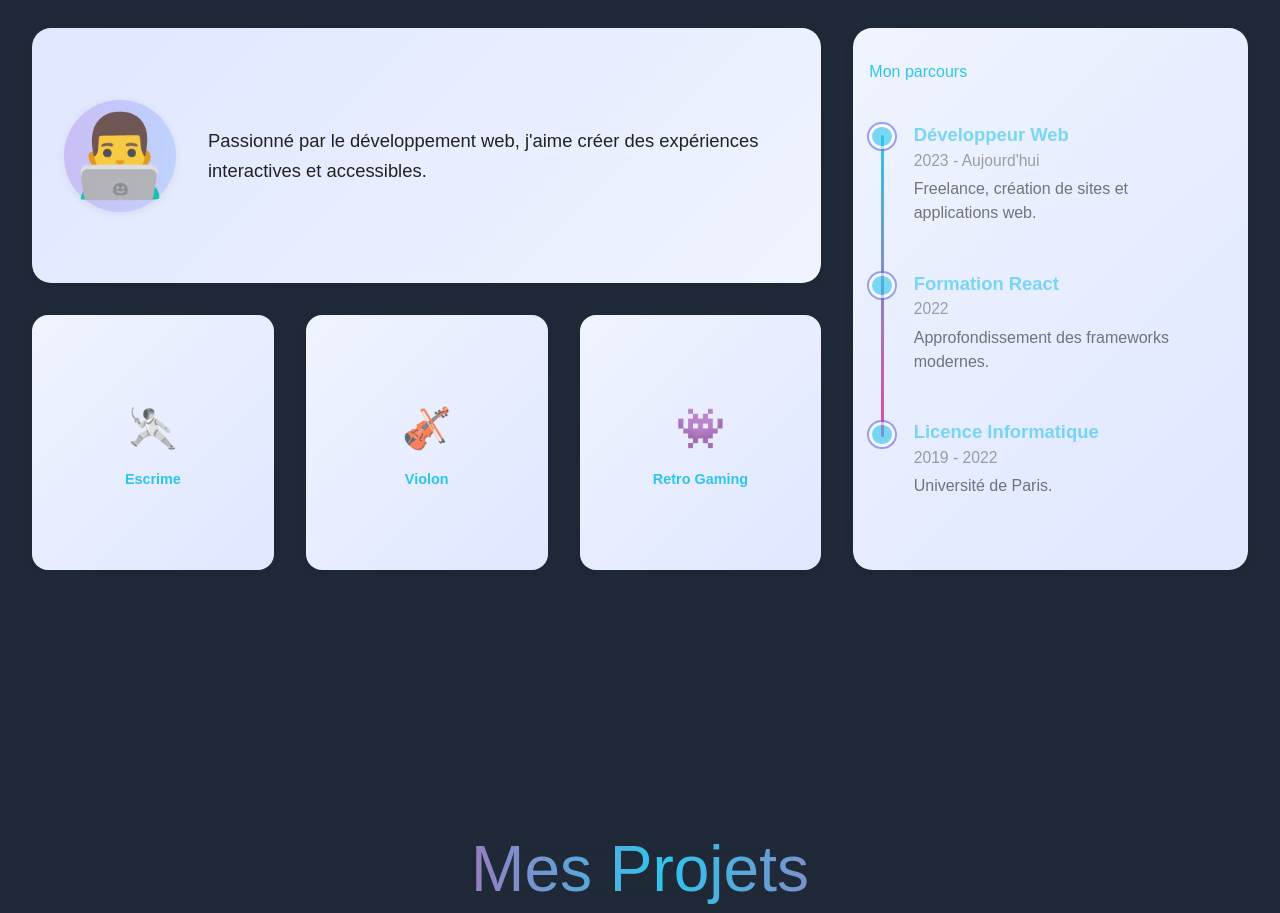
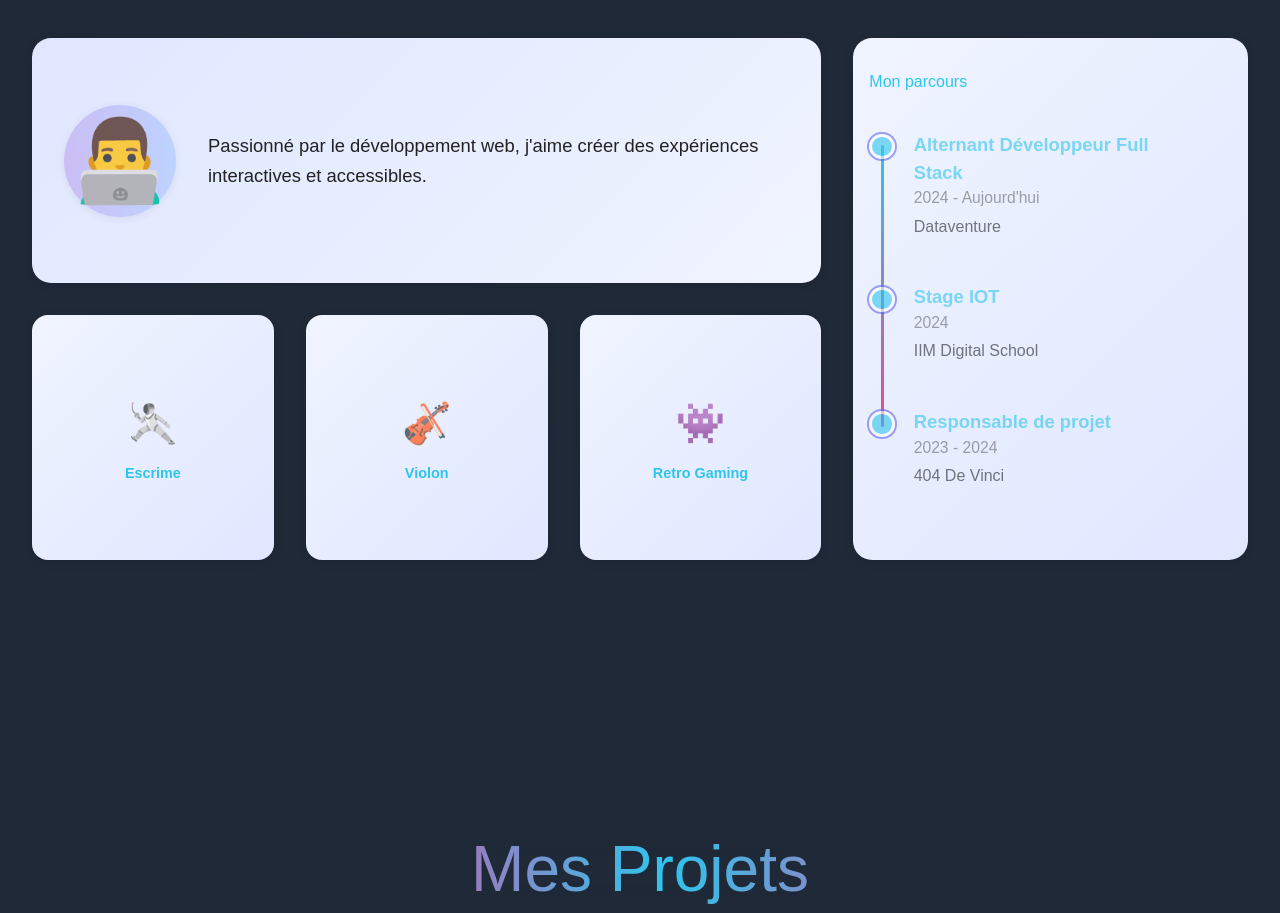
Before and after one commit to F1N3X/portfolio_2025, a React (Vite) app: page / in a window 1280 px wide. Shown: the part 1084-1997 px from the top of the page. Built offline with nearby package versions, Linux system fonts and the light colour scheme.

Commit message:
adding real experience

```diff
--- a/src/components/About.jsx
+++ b/src/components/About.jsx
@@ -4,19 +4,19 @@ import "./About.css";
 
 const parcours = [
     {
-        titre: "Développeur Web",
-        date: "2023 - Aujourd'hui",
-        description: "Freelance, création de sites et applications web."
+        titre: "Alternant Développeur Full Stack",
+        date: "2024 - Aujourd'hui",
+        description: "Dataventure"
     },
     {
-        titre: "Formation React",
-        date: "2022",
-        description: "Approfondissement des frameworks modernes."
+        titre: "Stage IOT",
+        date: "2024",
+        description: "IIM Digital School"
     },
     {
-        titre: "Licence Informatique",
-        date: "2019 - 2022",
-        description: "Université de Paris."
+        titre: "Responsable de projet",
+        date: "2023 - 2024",
+        description: "404 De Vinci"
     }
 ];
 
```
